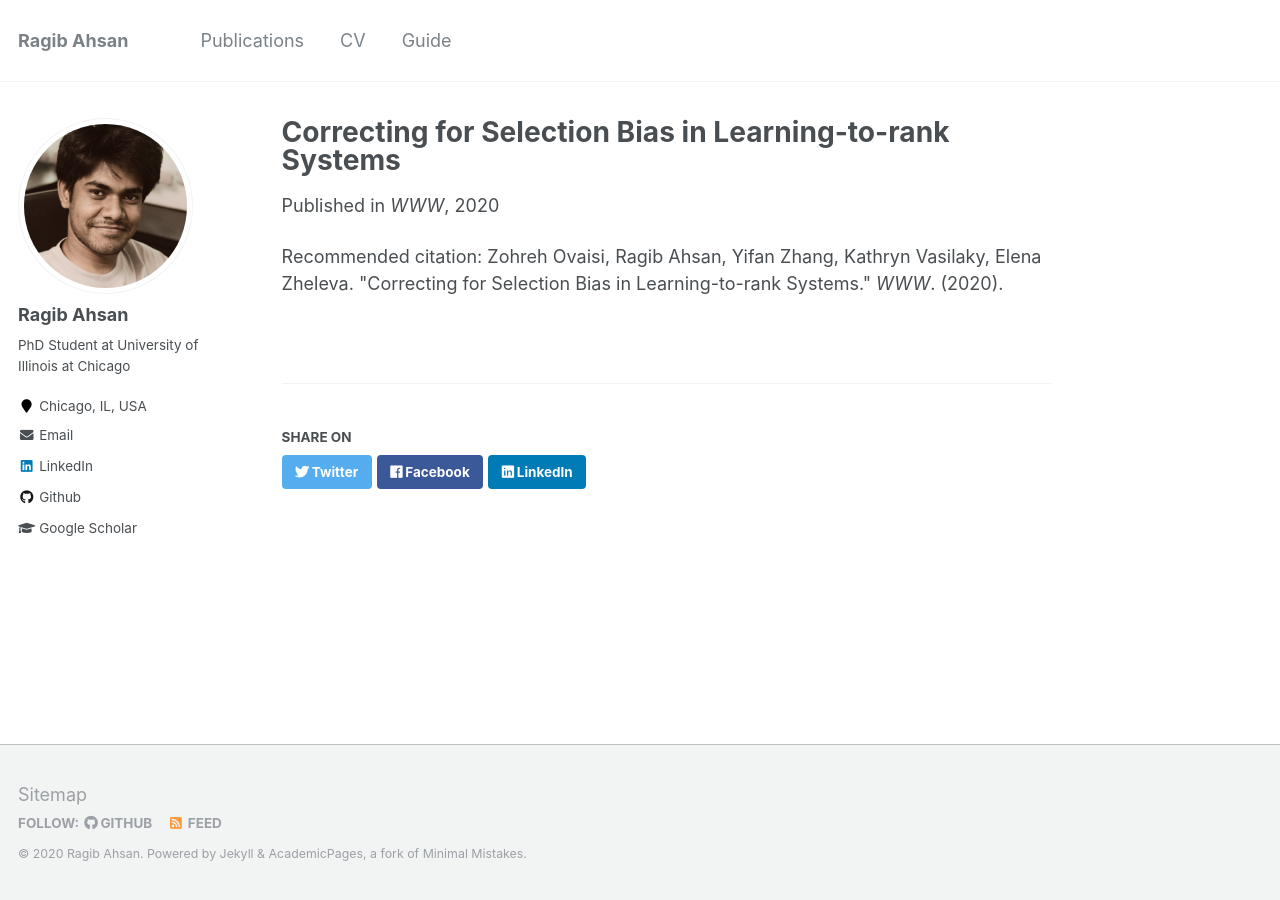
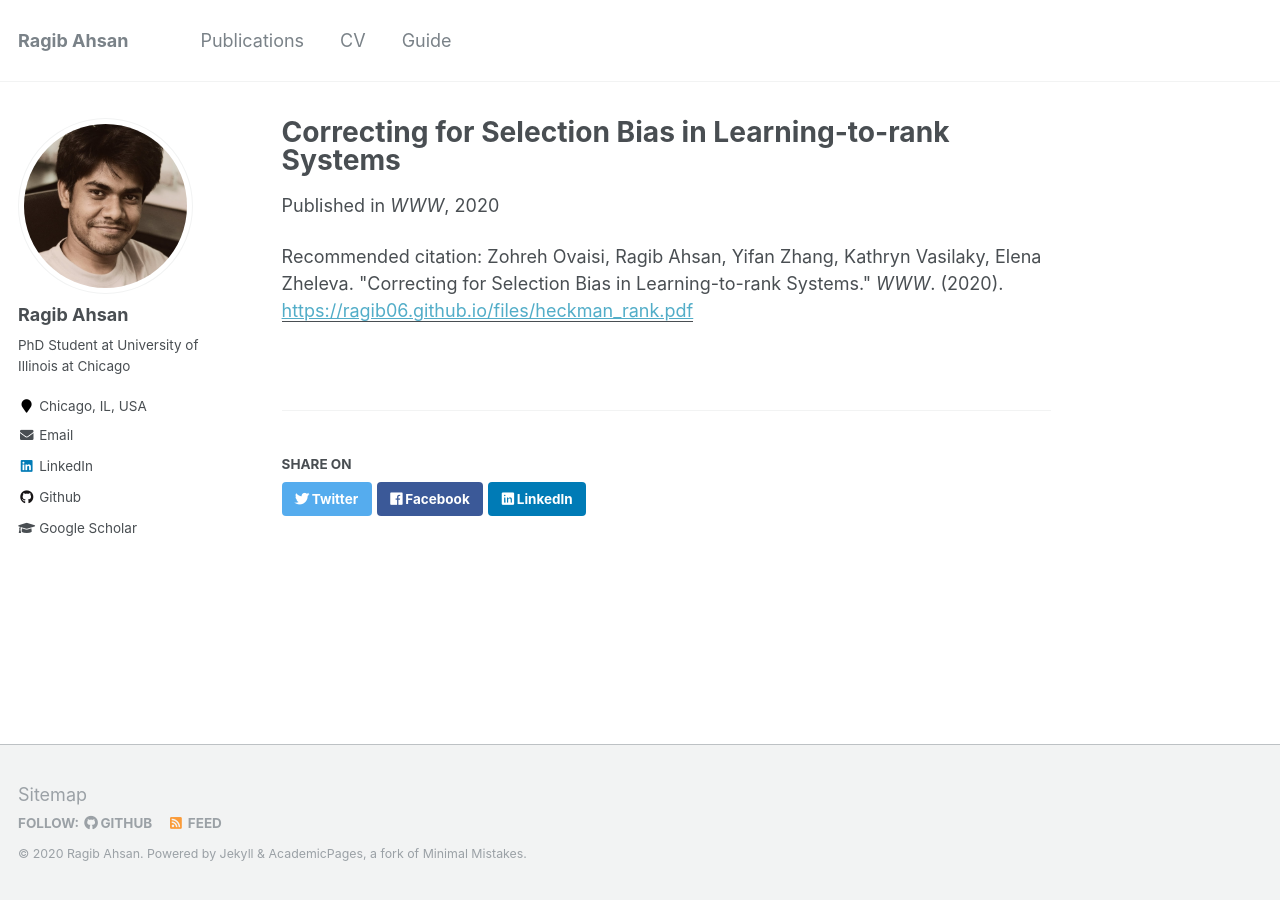
Before and after one commit to ragib06/ragib06.github.io, a Jekyll site: the page built from _publications/2020-01-10-heckman-rank.md, in a window 1280 px wide. Built offline with Jekyll 4.4.1, drawn with Linux system fonts in a browser that asks for light colours; some of the changed lines change nothing that is shown.

Commit message:
Update 2020-01-10-heckman-rank.md

```diff
--- a/_publications/2020-01-10-heckman-rank.md
+++ b/_publications/2020-01-10-heckman-rank.md
@@ -3,6 +3,7 @@ title: "Correcting for Selection Bias in Learning-to-rank Systems"
 collection: publications
 date: 2020-01-10
 venue: 'WWW'
+paperurl: 'https://ragib06.github.io/files/heckman_rank.pdf'
 citation: 'Zohreh Ovaisi, Ragib Ahsan, Yifan Zhang, Kathryn Vasilaky, Elena Zheleva. &quot;Correcting for Selection Bias in Learning-to-rank Systems.&quot; <i>WWW</i>. (2020).'
 
 ---
```
